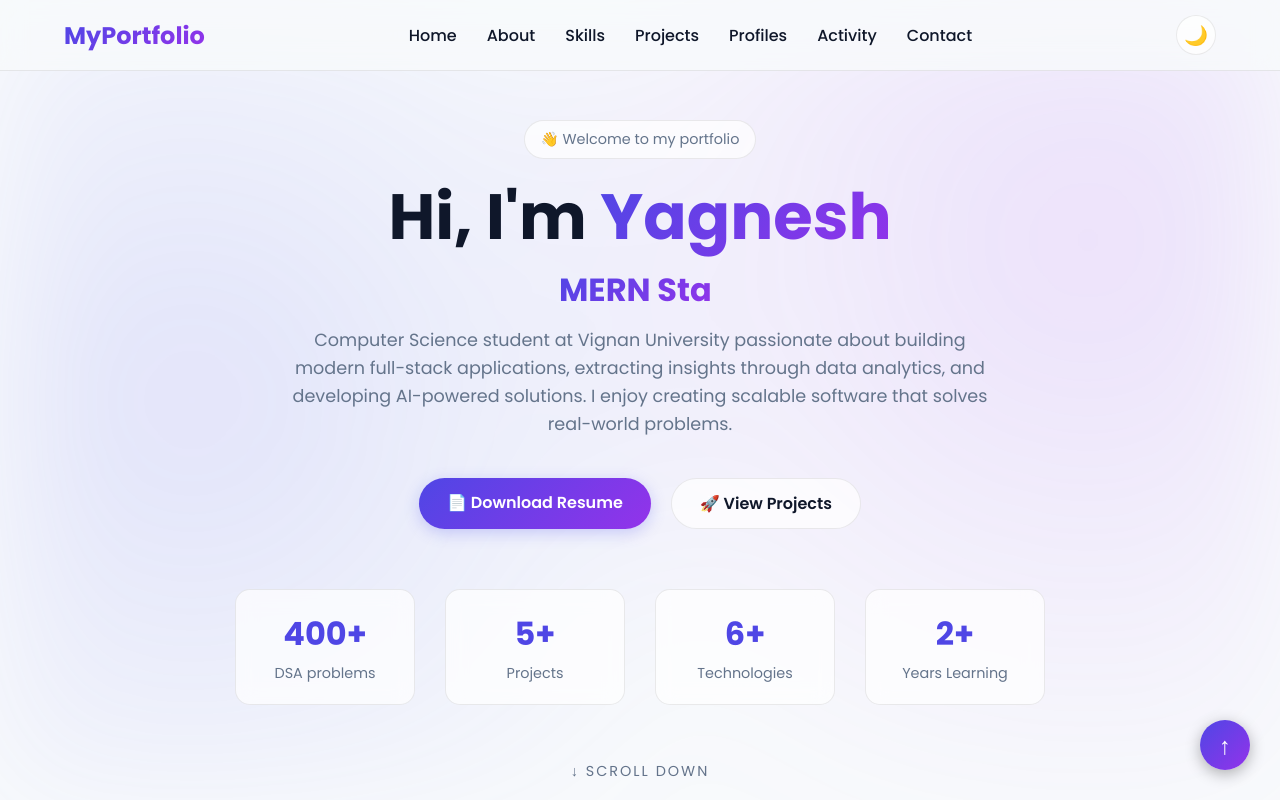
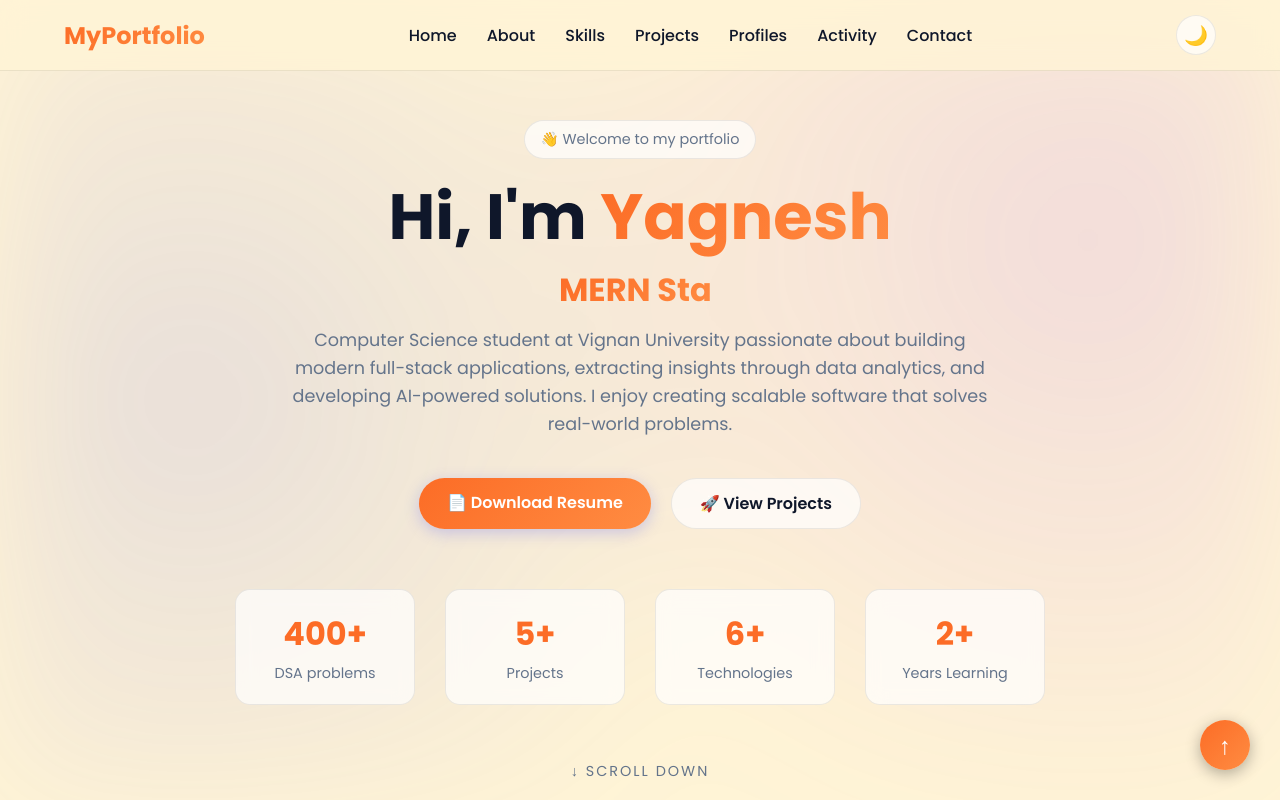
Before and after one commit to yagnesh471/myprofile, a React (Vite) app: page / in a window 1280 px wide. Shown: the top 800 px of the page. Built offline with nearby package versions, Linux system fonts and the light colour scheme; no server answers.

Commit message:
style: update theme colors for bright and dark mode

```diff
--- a/src/App.css
+++ b/src/App.css
@@ -34,29 +34,29 @@
 /* Dark Theme */
 .app.dark {
   --bg: #09090b;
-  --text: #f8fafc;
+  --text: #F8F7F4;
   --text-muted: #a1a1aa;
   --card-bg: rgba(24, 24, 27, 0.6);
   --border: rgba(255, 255, 255, 0.08);
   --nav-bg: rgba(9, 9, 11, 0.8);
-  --primary: #6366f1;
-  --primary-hover: #4f46e5;
-  --secondary: #a855f7;
+  --primary: #0057FF;
+  --primary-hover: #0046cc;
+  --secondary: #3388ff;
   --gradient: linear-gradient(135deg, var(--primary), var(--secondary));
   --input-bg: rgba(255, 255, 255, 0.05);
 }
 
 /* Light Theme */
 .app.light {
-  --bg: #f8fafc;
+  --bg: #FFF4D6;
   --text: #0f172a;
   --text-muted: #64748b;
   --card-bg: rgba(255, 255, 255, 0.7);
   --border: rgba(0, 0, 0, 0.08);
-  --nav-bg: rgba(248, 250, 252, 0.8);
-  --primary: #4f46e5;
-  --primary-hover: #4338ca;
-  --secondary: #9333ea;
+  --nav-bg: rgba(255, 244, 214, 0.8);
+  --primary: #FC6C26;
+  --primary-hover: #e65c15;
+  --secondary: #ff8c42;
   --gradient: linear-gradient(135deg, var(--primary), var(--secondary));
   --input-bg: rgba(0, 0, 0, 0.03);
 }
```
